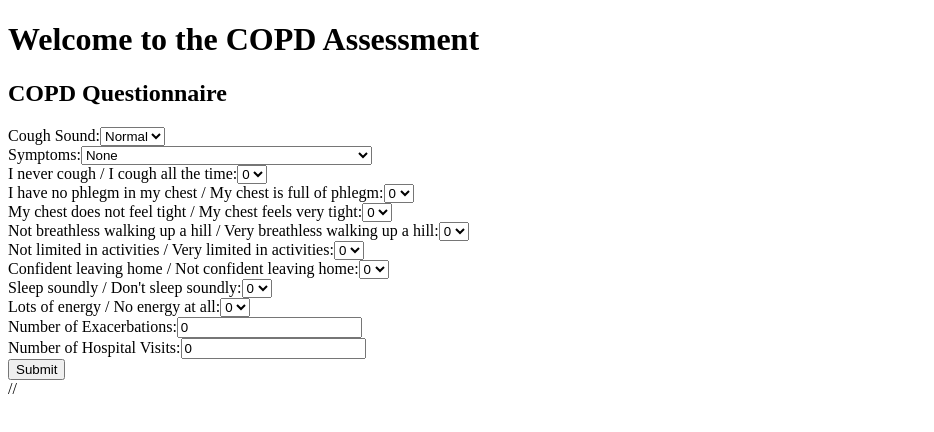
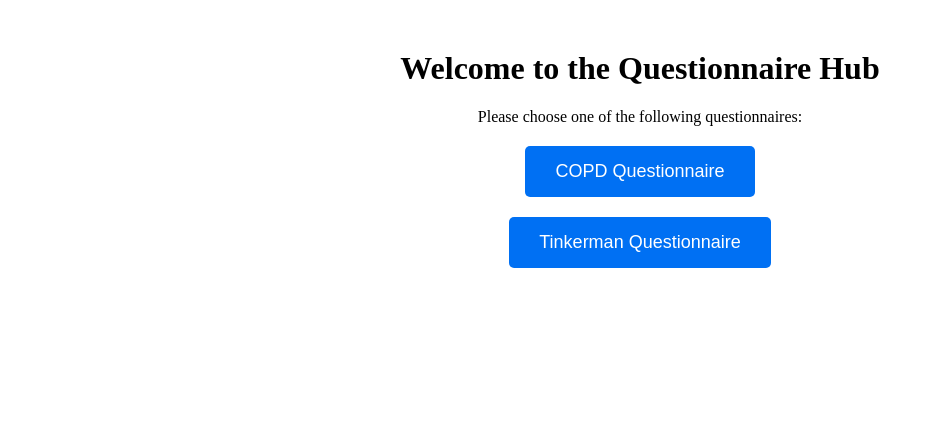
Before and after one commit to Shilab66/breezy_test, a Next.js app: page / in a window 1280 px wide. Shown: the top 432 px of the page, without its empty margins (0-934 px from the left). Built offline with nearby package versions, Linux system fonts and the light colour scheme.

Commit message:
Update index.js

```diff
--- a/pages/index.js
+++ b/pages/index.js
@@ -1,12 +1,36 @@
-import COPDQuestionnaire from '../components/COPDQuestionnaire';
+import Link from 'next/link';  // Assuming you're using Next.js
 
-const Home = () => {
+const HomePage = () => {
   return (
-    <div>
-      <h1>Welcome to the COPD Assessment</h1>
-      <COPDQuestionnaire />
+    <div style={{ textAlign: 'center', marginTop: '50px' }}>
+      <h1>Welcome to the Questionnaire Hub</h1>
+      <p>Please choose one of the following questionnaires:</p>
+
+      <div style={{ margin: '20px' }}>
+        <Link href="/components/COPDQuestionnaire">
+          <button style={buttonStyle}>COPD Questionnaire</button>
+        </Link>
+      </div>
+
+      <div style={{ margin: '20px' }}>
+        <Link href="/components/TinkermanQuestionnaire">
+          <button style={buttonStyle}>Tinkerman Questionnaire</button>
+        </Link>
+      </div>
     </div>
   );
 };
 
-export default Home;
+// Style for the buttons
+const buttonStyle = {
+  padding: '15px 30px',
+  fontSize: '18px',
+  cursor: 'pointer',
+  backgroundColor: '#0070f3',
+  color: 'white',
+  border: 'none',
+  borderRadius: '5px',
+  transition: 'background-color 0.3s',
+};
+
+export default HomePage;
```
